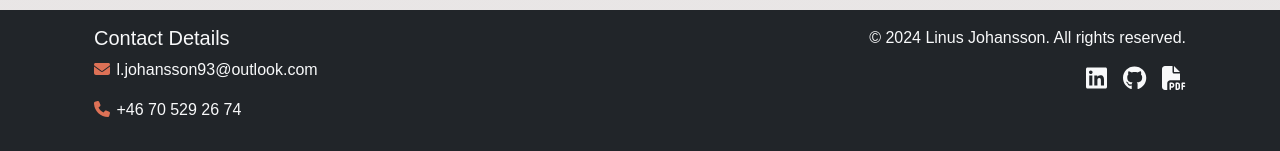
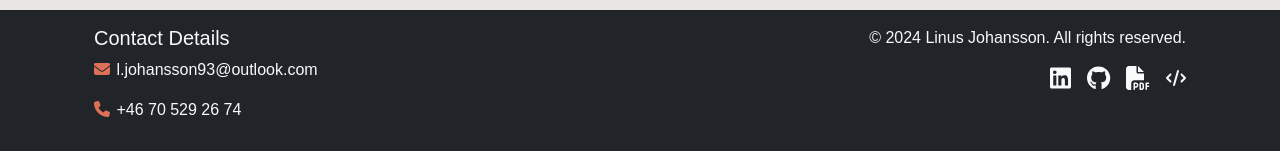
Before and after one commit to j0hanz/j0hanz-portfolio, a React (Create React App) app: page / in a window 1280 px wide. Shown: the part 3960-4111 px from the top of the page. Built offline with nearby package versions, Linux system fonts and the light colour scheme.

Commit message:
Add CV download functionality and link to source code

```diff
--- a/src/components/Footer.js
+++ b/src/components/Footer.js
@@ -6,6 +6,7 @@ import {
   faEnvelope,
   faPhone,
   faFilePdf,
+  faCode,
 } from '@fortawesome/free-solid-svg-icons';
 import Cv from '../assets/Linus_Johansson_CV.pdf';
 import styles from './styles/Footer.module.css';
@@ -55,8 +56,17 @@ const Footer = () => (
             >
               <FontAwesomeIcon icon={faGithub} size="xl" />
             </a>
-            <a className="text-light" href={Cv} download={true}>
+            <a className="text-light me-3" href={Cv} download={true}>
               <FontAwesomeIcon icon={faFilePdf} size="xl" />
+            </a>
+            <a
+              className="text-light"
+              href="https://github.com/j0hanz/j0hanz-portfolio"
+              rel="noopener noreferrer"
+              target="_blank"
+              download={true}
+            >
+              <FontAwesomeIcon icon={faCode} />
             </a>
           </div>
         </Col>
```
